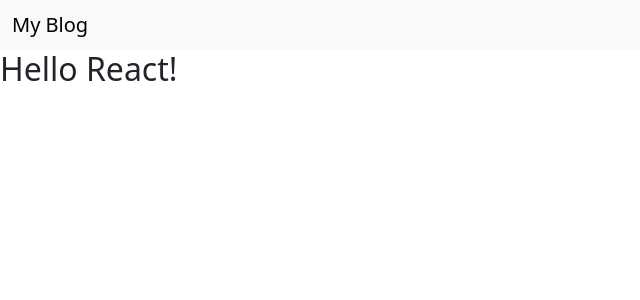
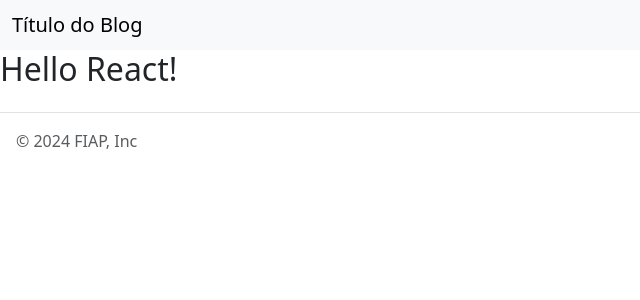
Before and after one commit to juliocmoliveira/Frontend-Engineering-Blog, a React (Vite) app: page / in a window 1280 px wide. Shown: the top 300 px of the page, without its empty margins (0-640 px from the left). Built offline with nearby package versions, Linux system fonts and the light colour scheme.

Commit message:
feat: Add component Footer

```diff
--- a/src/App.jsx
+++ b/src/App.jsx
@@ -1,10 +1,12 @@
+import Footer from "./components/Footer";
 import Header from "./components/Header";
 
 function App() {
   return (
     <>
-      <Header/>
+      <Header title="Título do Blog" />
       <h2>Hello React!</h2>
+      <Footer></Footer>
     </>
   )
 }
--- /dev/null
+++ b/src/components/Footer/index.jsx
@@ -0,0 +1,16 @@
+import PropTypes from 'prop-types';
+
+function Footer({ text = '© 2024 FIAP, Inc' }) {
+    return (
+        <footer className="d-flex flex-wrap justify-content-between align-items-center p-3 my-4 border-top">
+            <div className="col-md-4 d-flex align-items-center">
+                <span className="mb-3 mb-md-0 text-muted"> { text } </span>
+            </div>
+        </footer>
+    )
+}
+Footer.propTypes = {
+    text: PropTypes.string.isRequired
+  };
+
+export default Footer;
--- a/src/components/Header/index.jsx
+++ b/src/components/Header/index.jsx
@@ -1,11 +1,18 @@
-function Header() {
+import PropTypes from 'prop-types';
+
+function Header({ title = "My Blog" }) {
     return (
         <nav className="navbar bg-body-tertiary">
             <div className="container-fluid">
-                <span className="navbar-brand mb-0 h1">My Blog</span>
+                <span className="navbar-brand mb-0 h1">
+                    { title }
+                </span>
             </div>
         </nav>
     )
 }
+Header.propTypes = {
+    title: PropTypes.string.isRequired
+  };
 
 export default Header;
```
